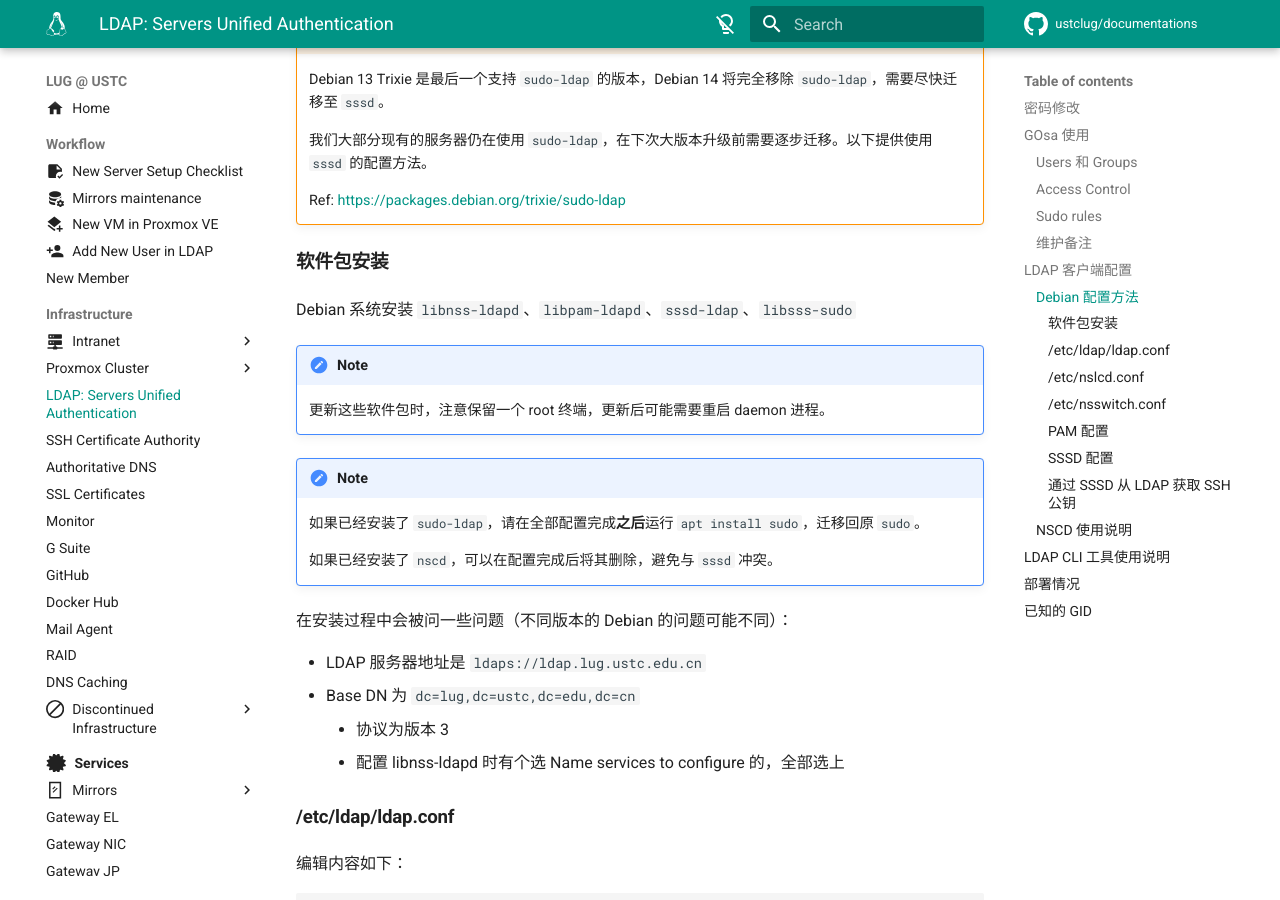
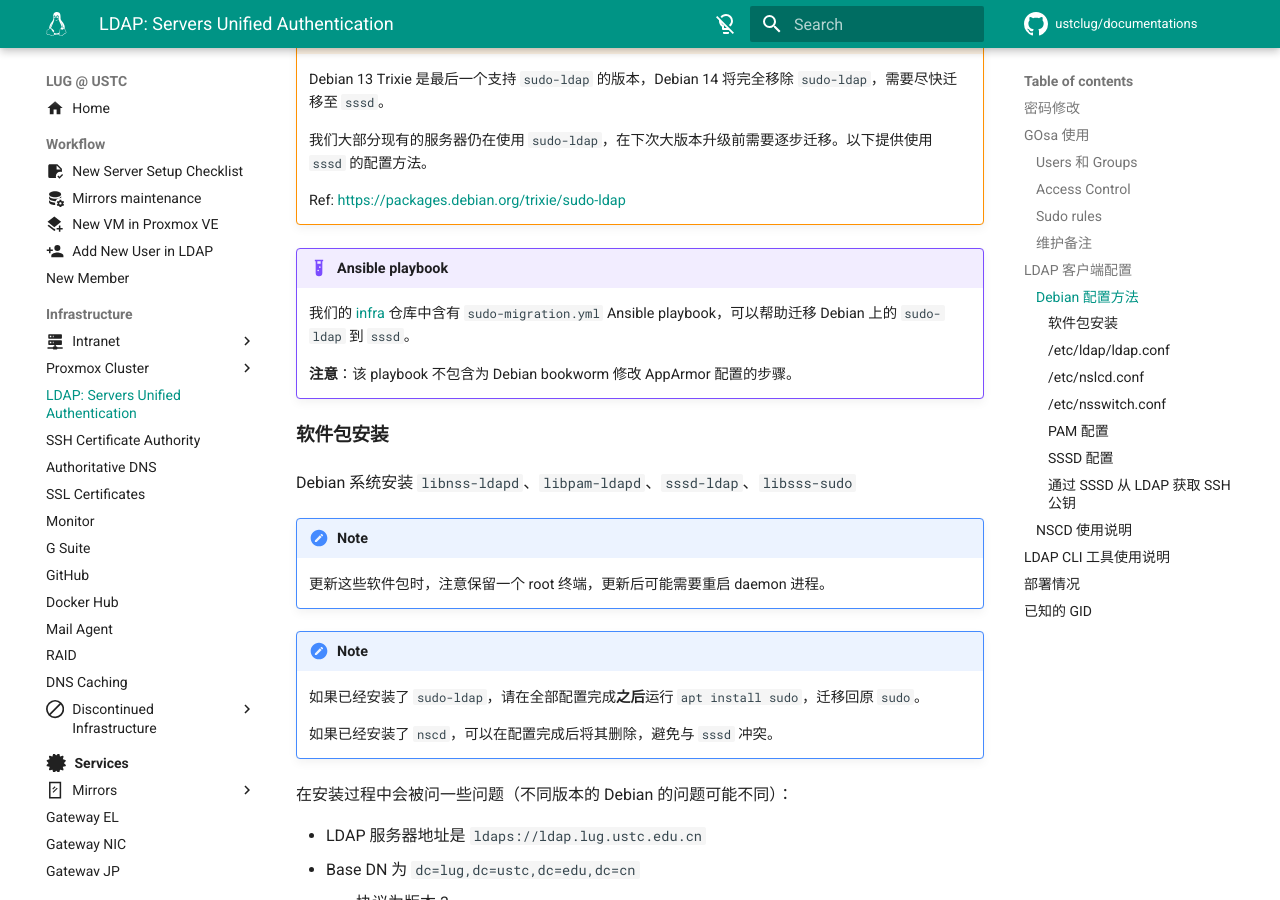
Before and after one commit to ustclug/documentations, an MkDocs documentation site: the page built from docs/infrastructure/ldap.md, in a window 1280 px wide and 900 px high, scrolled down 1945 px. Built offline with MkDocs 1.6.1 and Material for MkDocs 9.7.7, drawn with Linux system fonts in a browser that asks for light colours; comment, search, counter and statistics services are not loaded.

Commit message:
infrastructure/automation: New page

```diff
--- /dev/null
+++ b/docs/infrastructure/automation.md
@@ -0,0 +1,7 @@
+# Automation
+
+We use [Ansible](https://docs.ansible.com/) to automate some server configuration.
+
+Repository: [:octicons-mark-github-16: ustclug/infra](https://github.com/ustclug/infra)
+
+See the repository README for configuration and usage.
--- a/docs/infrastructure/ldap.md
+++ b/docs/infrastructure/ldap.md
@@ -63,6 +63,12 @@ gosa 的配置文件在 `/etc/gosa/gosa.conf`，它是在第一次运行 gosa
     我们大部分现有的服务器仍在使用 `sudo-ldap`，在下次大版本升级前需要逐步迁移。以下提供使用 `sssd` 的配置方法。
 
     Ref: <https://packages.debian.org/trixie/sudo-ldap>
+
+!!! example "Ansible playbook"
+
+    我们的 [infra](automation.md) 仓库中含有 `sudo-migration.yml` Ansible playbook，可以帮助迁移 Debian 上的 `sudo-ldap` 到 `sssd`。
+
+    **注意**：该 playbook 不包含为 Debian bookworm 修改 AppArmor 配置的步骤。
 
 #### 软件包安装
 
```
